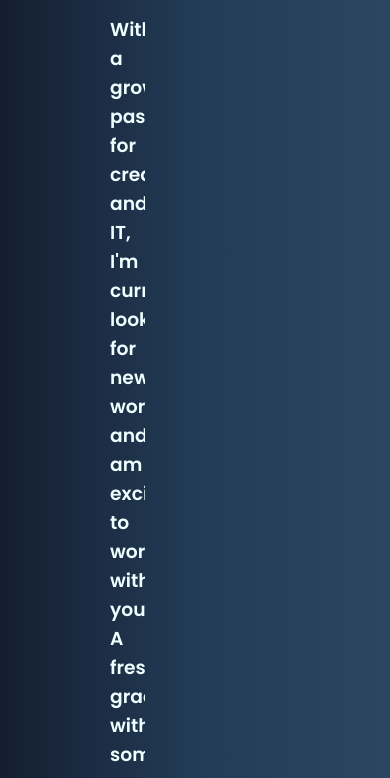
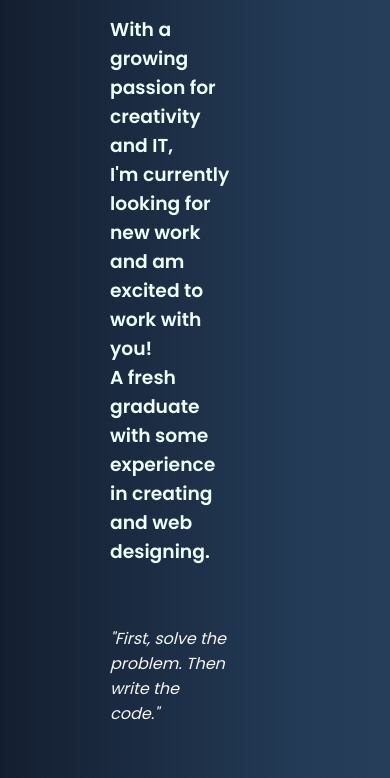
Before and after one commit to salikinmazlan/salikinmazlan.github.io, a plain HTML site: page index.html in a window 390 px wide. Shown: the part 513-1291 px from the top of the page. Drawn offline with nearby package versions, Linux system fonts and the light colour scheme.

Commit message:
update style.css

```diff
--- a/css/style.css
+++ b/css/style.css
@@ -372,16 +372,27 @@ button{
 
 /* ========== RESPONSIVE WEBSITE =========== #636FA4*/
 
-@media only screen and (max-width: 400px) {
-    /* For mobile phones: */
-    .ul, .intro, .intro1, .aboutme, .grid-container2 {
-      width: 100%;
+@media (max-width: 400px ){
+
+    body{
+        width: fit-content;
+        height: auto;
     }
 }
 
-@media only screen and (max-width: 700px) {
-    /* For mobile phones: */
-    .ul, .intro, .intro1, .aboutme, .grid-container2 {
-      width: 100%;
+
+@media (max-width: 500px ){
+
+    body{
+        width: fit-content;
+        height: auto;
     }
 }
+
+@media (max-width: 1000px ){
+
+    body{
+        width: fit-content;
+        height: auto;
+    }
+}
```
